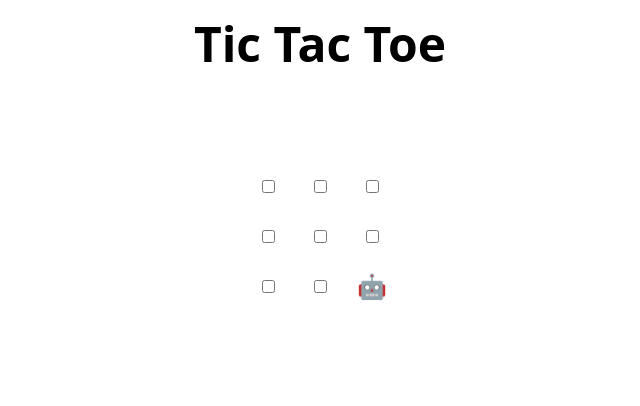
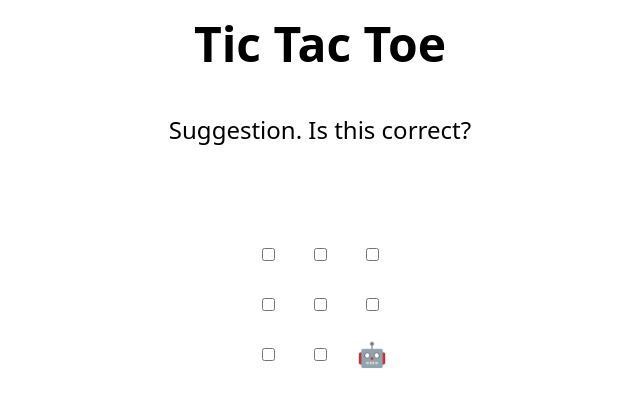
Before and after one commit to JayJayVeeVee/skills-review-pull-requests, a plain HTML site: page index.html in a window 1280 px wide. Shown: the whole page, without its empty margins (320-960 px from the left). Drawn offline with Linux system fonts and the light colour scheme.

Commit message:
Update index.html
I have typed a commit message

```diff
--- a/index.html
+++ b/index.html
@@ -44,6 +44,7 @@
     <td><input type="checkbox" /></td>
     <td><input type="checkbox" /></td>
     <td><input type="checkbox" /></td>
+Suggestion. Is this correct?
   </tr>
 </table>
 
```
